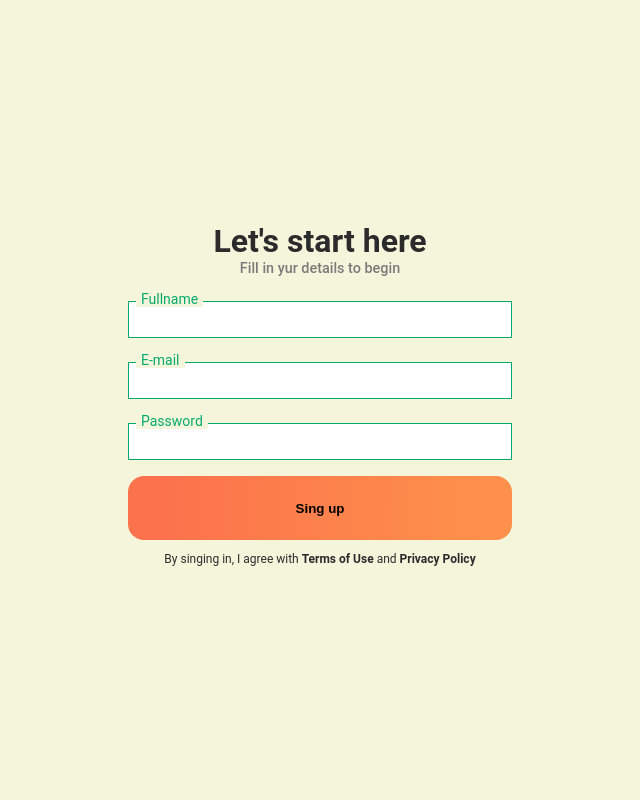
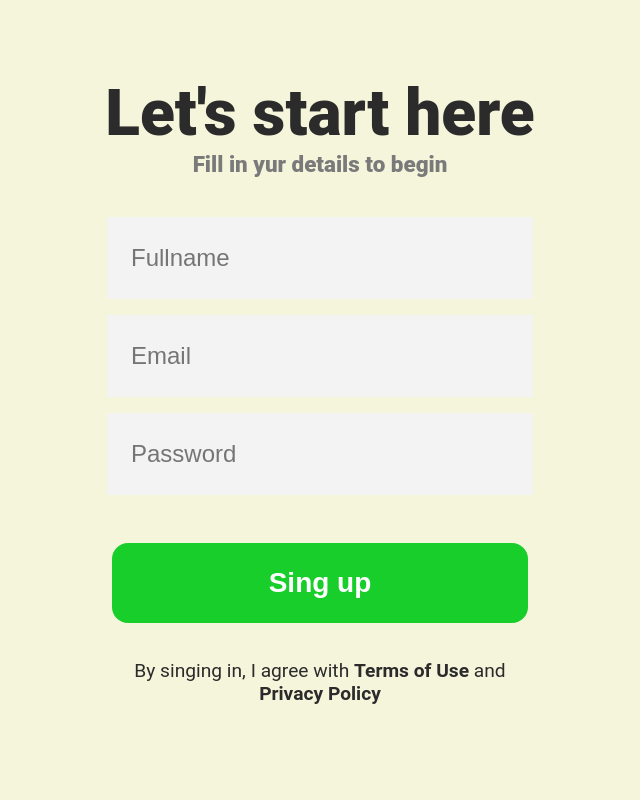
Before and after one commit to Meikelele/MyFuelPal, a PHP site: page /singup in a window 1280 px wide. Shown: the whole page, without its empty margins (320-960 px from the left). Run offline with PHP 8.4, Linux system fonts and the light colour scheme.

Commit message:
poprawa fronta oraz optyamlzicja css

```diff
--- a/public/css/global.css
+++ b/public/css/global.css
@@ -35,7 +35,7 @@ main > .sidebar
 body
 {
     font-family: 'Roboto', sans-serif;
-    font-size: 1.5em;
+    font-size: 3em;
     color: #fcfcfc;
     margin: 0;
     padding: 0;
@@ -62,7 +62,9 @@ main
     justify-content: center;
     align-items: center;
 }
-
+/* ======================================================================== */
+/*                       SYLOWANIE NAWIGACJI                                */
+/* ======================================================================== */
 .base-container
 {
     display: flex;
@@ -71,15 +73,17 @@ main
     height: 100vh;
 }
 
-.base-container > nav > .logo > p{
-    font-size: 2em;
-    width: 60%;
-    margin: 2em auto 1em auto
+.base-container > nav > .logo > p
+{
+    font-size: 4rem;
+    text-align: center;
+    font-weight: 800;
 }
 
 
-.base-container > nav{
-    width: 25vw;
+.base-container > nav
+{
+    width: 28rem;
     height: 100%;
     background-color: #fcfcfc;
 
@@ -115,7 +119,7 @@ main
 }
 
 .base-container > nav > ul{
-    font-size: 1em;
+    font-size: 1.8rem;
     list-style-type: none;
     letter-spacing: 0.72px;
     height: 100%;
--- a/public/css/login.css
+++ b/public/css/login.css
@@ -5,15 +5,11 @@ body
 
 .container-text-header
 {
-    width: 30vw;
-
     color: #2b2b2b;
     text-align: center;
-
-    font-size: 2rem;
-    font-style: bold;
-    font-weight: 700;
-
+    font-size: 4rem;
+    font-weight: 800;
+    margin-bottom: 1rem;
 }
 
 .container-text-header > p
@@ -23,30 +19,31 @@ body
 
 .container-subtext
 {
-    width: 30vw;
-
     color: #7A7A7A;
-    font-size: 0.9rem;
-    font-weight: 500;
-    margin-top: 0rem;
-    margin-bottom: 0rem;
-
+    font-size: 1.4rem;
     text-align: center;
-    align-items: center;
 }
 
-.container-button-login
+button
 {
-    margin-top: 1rem;
-    width: 30vw;
-    height: 8vh;
+    width: 26rem;
+    height: 5rem;
     margin-bottom: 1rem;
-    border: 0;
-    cursor: pointer;
-
+    margin-top: 2rem;
 
     border-radius: 1rem;
     background: #18CE2A;
+
+    border: 0;
+    cursor: pointer;
+}
+
+button > p
+{
+    font-size: 1.75rem;
+    font-weight: bold;
+    color: white;
+    margin: 0;
 }
 
 button:active
@@ -59,8 +56,30 @@ button:hover
     transform: scale(0.98);
 }
 
+button:active
+{
+    transform: scale(0.98);
+}
+
+button:hover
+{
+    transform: scale(0.98);
+}
+
+input {
+    width: 25rem;
+    height: 5rem;
+    margin-bottom: 1rem;
+
+    padding-left: 1em;
+    border: none;
+    background-color: #f3f3f3;
+    font-size: 1.5rem;
+}
+
 .container-button-login > p
 {
+    font-size: 1.75rem;
     font-weight: bold;
     text-align: center;
     margin-top: 1.25em;
@@ -70,6 +89,8 @@ button:hover
 
 .form
 {
+    display: flex;
+    flex-direction: column;
     margin-top: 1.5rem;
     width: 30vw;
     box-sizing: border-box;
@@ -79,29 +100,3 @@ button:hover
 {
     position: relative;
 }
-
-.input
-{
-    padding: 0.625rem;
-    width: 100%;
-    box-sizing: border-box;
-    outline: none;
-    border: 0.0625rem solid #04AA6D;
-}
-.placeholder
-{
-    position: absolute;
-    top: 0.65rem;
-    left: 0.5rem;
-    font-size: 0.875rem;
-    padding: 0rem 0.3125rem;
-    color: #666;
-    transition: 0.3s;
-    pointer-events: none;
-}
-
-.input:focus + .placeholder, .input:not(:placeholder-shown) + .placeholder {
-    top: -0.625rem;
-    color: #04AA6D;
-    background-color: beige;
-}
--- a/public/css/singup.css
+++ b/public/css/singup.css
@@ -5,45 +5,62 @@ body
 
 .container-text-header
 {
-    width: 30vw;
-
     color: #2b2b2b;
     text-align: center;
+    font-size: 4rem;
+    font-weight: 800;
+    margin: 0rem;
+    margin-bottom: 1rem;
 
-    font-size: 2rem;
-    font-style: bold;
-    font-weight: 700;
 
 }
 
-.container-text-header > p
-{
-    margin: 0rem;
+.container-text-header > .container-subtext{
+    color: #7A7A7A;
+    font-size: 1.4rem;
+    text-align: center;
 }
 
-.container-button-singup
+.form
 {
+    display: flex;
+    flex-direction: column;
+    margin-top: 1.5rem;
     width: 30vw;
-    height: 8vh;
-    margin-top: 1rem;
-
-    border-radius: 1rem;
-    background: linear-gradient(271deg, #FE904B 7.64%, #FB724C 90.68%);
-
-}
-
-.container-button-singup > p
-{
-    font-weight: bold;
-    text-align: center;
-    margin-top: 1.25em;
-    margin-bottom: 1.25em;
+    box-sizing: border-box;
+    align-items: center;
 }
 
 button
 {
+    width: 26rem;
+    height: 5rem;
+    margin-bottom: 1rem;
+    margin-top: 2rem;
+
+    border-radius: 1rem;
+    background: #18CE2A;
+
     border: 0;
     cursor: pointer;
+}
+
+button > p
+{
+    font-size: 1.75rem;
+    font-weight: bold;
+    color: white;
+    margin: 0;
+}
+
+button:active
+{
+    transform: scale(0.98);
+}
+
+button:hover
+{
+    transform: scale(0.98);
 }
 
 button:active
@@ -58,8 +75,8 @@ button:hover
 
 .footer
 {
-    width: 30vw;
-    font-size: 0.75rem;
+    width: 25rem;
+    font-size: 1.2rem;
     text-align: center;
 }
 
--- a/public/views/singup.php
+++ b/public/views/singup.php
@@ -15,45 +15,26 @@
 </head>
 <body>
     <main class="flex-column-center">
+
         <div class="container-text-header">
             <p>Let's start here</p>
             <p class="container-subtext">Fill in yur details to begin</p>
         </div>
 
        <form class="form">
-            <div class="input-group">
-                <input type="text" class="input">
-                <label class="placeholder">Fullname</label>
-            </div>
+           <input name="fullname" type="text" placeholder="Fullname">
+           <input name="email" type="text" placeholder="Email">
+           <input name="password" type="password" placeholder="Password">
+
+           <button type="submit"><p>Sing up</p></button>
+
         </form>
-
-        <form class="form">
-            <div class="input-group">
-                <input type="text" class="input">
-                <label class="placeholder">E-mail</label>
-            </div>
-        </form>
-
-        <form class="form">
-            <div class="input-group">
-                <input type="password" class="input">
-                <label class="placeholder">Password</label>
-            </div>
-        </form>
-
-
-        <a href="#">
-        <button class="container-button-singup"><p>Sing up</p></button>
-        </a>
 
         <div class="footer">
             <p>By singing in, I agree with <span class="important">Terms of Use</span> and <span class="important">Privacy Policy</span></p>
         </div>
 
-
-
     </main>
-
 
 </body>
 </html>
```
Also changed, not shown: public/css/dashboard.css (+43 -13 lines), public/css/welcome.css (+15 -22 lines), public/views/dashboard.php (+11 -5 lines), public/views/login.php (+11 -6 lines), public/views/welcome.php (+15 -9 lines).
